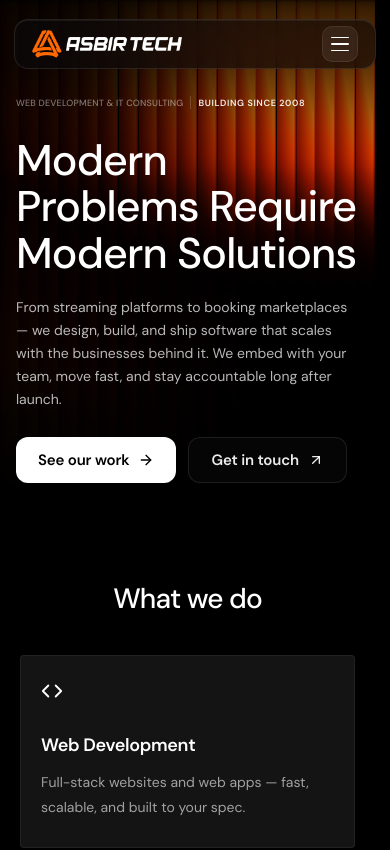
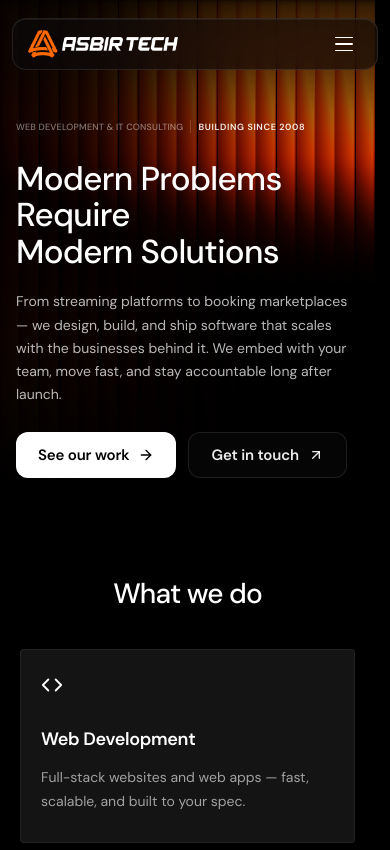
Before and after one commit to michaeldiopenes7/asbirtech-redo, a React (Vite) app: page / in a window 390 px wide. Shown: the top 850 px of the page. Built offline with nearby package versions, Linux system fonts and the light colour scheme.

Commit message:
fix: adjust hero and nav styles for improved responsiveness and layout consistency

```diff
--- a/src/components/layout/Hero.css
+++ b/src/components/layout/Hero.css
@@ -30,12 +30,16 @@
   pointer-events: none;
 }
 
-@media (max-width: 480px) {
+@media (max-width: 900px) {
+  /* On portrait/touch widths a full-viewport hero with top-anchored content
+     leaves a large dead space below — let it shrink to its content instead. */
   .hero {
     min-height: unset;
     height: auto;
   }
+}
 
+@media (max-width: 480px) {
   .hero-backdrop::before {
     content: '';
     position: absolute;
--- a/src/components/layout/HeroContent.css
+++ b/src/components/layout/HeroContent.css
@@ -153,7 +153,8 @@
 /* Tablet */
 @media (max-width: 1024px) {
   .hero-content {
-    padding: 120px 36px 56px;
+    flex: unset;
+    padding: 150px 36px 56px;
     justify-content: flex-start;
   }
 
@@ -164,7 +165,7 @@
 
 @media (max-width: 768px) {
   .hero-content {
-    padding: 100px 24px 48px;
+    padding: 130px 24px 48px;
     justify-content: flex-start;
   }
 
@@ -226,15 +227,16 @@
 @media (max-width: 480px) {
   .hero-content {
     flex: unset;
-    padding: 96px 16px 40px;
+    padding: 120px 16px 40px;
     justify-content: flex-start;
   }
 
   .hero-headline {
-    font-size: clamp(40px, 11vw, 56px);
+    font-size: clamp(32px, 8.5vw, 48px);
     margin-bottom: 0;
     letter-spacing: -0.02em;
-    line-height: 1.08;
+    line-height: 1.1;
+    overflow-wrap: break-word;
   }
 
   .hero-description {
@@ -253,11 +255,11 @@
 /* Small mobile */
 @media (max-width: 360px) {
   .hero-content {
-    padding: 96px 12px 32px;
+    padding: 112px 12px 32px;
   }
 
   .hero-headline {
-    font-size: clamp(36px, 10vw, 48px);
+    font-size: clamp(28px, 8vw, 40px);
   }
 
   .hero-description {
--- a/src/components/layout/Nav.css
+++ b/src/components/layout/Nav.css
@@ -113,25 +113,23 @@
 }
 
 /* ── Contact Us button (desktop) — bright white CTA against the orange backdrop ── */
-/* ── Hamburger button ── */
+/* ── Hamburger button — bare icon, no container (the nav glass bar is enough) ── */
 .nav-menu-btn {
   display: none;
   width: 36px;
   height: 36px;
   align-items: center;
   justify-content: center;
-  background: rgba(255, 255, 255, 0.07);
-  border: 1px solid var(--border);
-  border-radius: 10px;
+  background: none;
+  border: 0;
   cursor: pointer;
   padding: 0;
   color: var(--white);
-  transition: background 0.2s, border-color 0.2s;
+  transition: opacity 0.2s;
 }
 
 .nav-menu-btn:hover {
-  background: rgba(255, 255, 255, 0.12);
-  border-color: rgba(255, 255, 255, 0.18);
+  opacity: 0.7;
 }
 
 .nav-menu-icon {
@@ -255,33 +253,36 @@
   .nav-menu-btn {
     display: inline-flex;
   }
+
+  /* No links pill below this width — the glass becomes one plain full-width
+     bar wrapping just the logo + hamburger. (Overrides the desktop
+     "extend-left" geometry that anchors right with left: 52%.) */
+  .hero-nav::before,
+  .hero-nav.is-scrolled::before {
+    display: block;
+    inset: 8px 12px;
+    left: 12px;
+    right: 12px;
+  }
 }
 
 @media (max-width: 768px) {
   .hero-nav {
     top: 14px;
-    padding: 18px 40px;
+    padding: 18px 32px;
   }
   .hero-nav.is-scrolled {
-    padding: 18px 40px;
-  }
-  .hero-nav::before,
-  .hero-nav.is-scrolled::before {
-    inset: 10px 20px;
+    padding: 18px 32px;
   }
 }
 
 @media (max-width: 480px) {
   .hero-nav {
     top: 10px;
-    padding: 16px 32px;
+    padding: 16px 28px;
   }
   .hero-nav.is-scrolled {
-    padding: 16px 32px;
-  }
-  .hero-nav::before,
-  .hero-nav.is-scrolled::before {
-    inset: 9px 14px;
+    padding: 16px 28px;
   }
 
   .nav-logo-image {
@@ -291,14 +292,10 @@
 
 @media (max-width: 360px) {
   .hero-nav {
-    padding: 14px 26px;
+    padding: 14px 24px;
   }
   .hero-nav.is-scrolled {
-    padding: 14px 26px;
-  }
-  .hero-nav::before,
-  .hero-nav.is-scrolled::before {
-    inset: 8px 12px;
+    padding: 14px 24px;
   }
 
   .nav-logo-image {
--- a/src/components/sections/Contact.css
+++ b/src/components/sections/Contact.css
@@ -49,7 +49,9 @@
   text-align: center;
   gap: 24px;
   padding: 80px 40px;
+  width: 100%;
   max-width: 620px;
+  box-sizing: border-box;
 }
 
 .contact-headline {
@@ -89,13 +91,14 @@
   background: rgba(255, 255, 255, 0.88);
 }
 
-/* Inline contact details row */
+/* Inline contact details row — wraps so it never overflows the card */
 .contact-meta {
   display: flex;
   align-items: center;
-  flex-wrap: nowrap;
+  flex-wrap: wrap;
   justify-content: center;
-  gap: 0;
+  gap: 4px 0;
+  max-width: 100%;
   margin-top: 4px;
 }
 
@@ -122,7 +125,7 @@
   width: 1px;
   height: 12px;
   background: rgba(255, 255, 255, 0.2);
-  margin: 0 14px;
+  margin: 0 12px;
 }
 
 /* ── Mobile ── */
```
